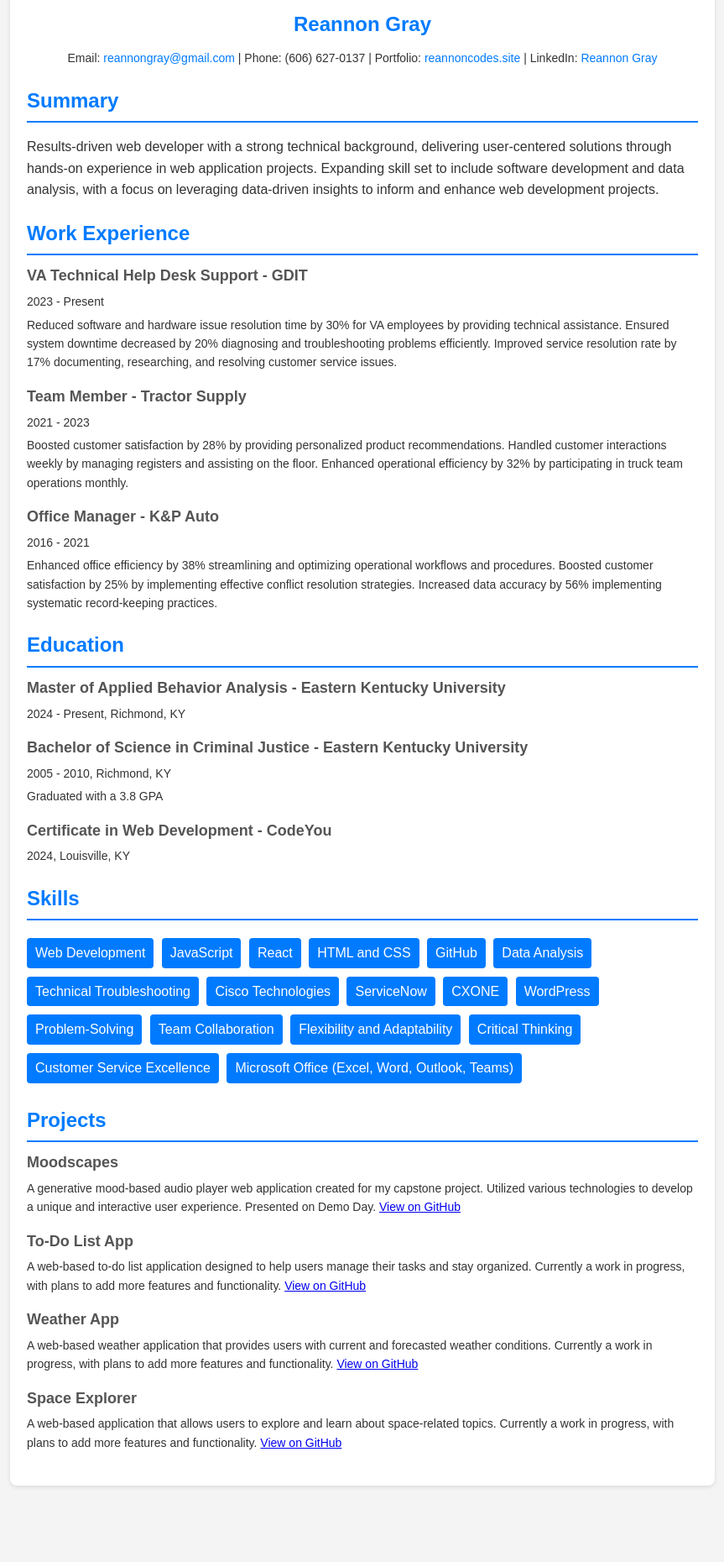
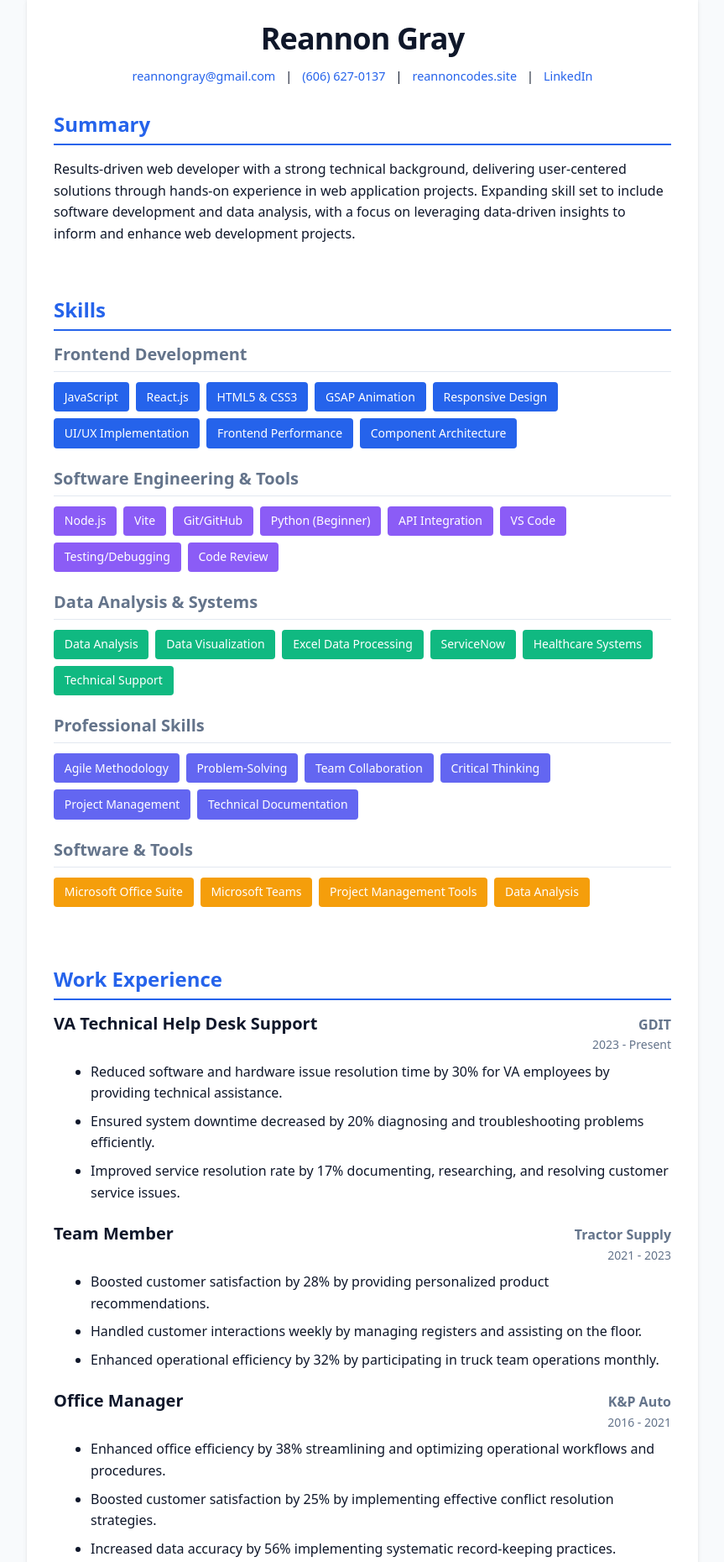
Before and after one commit to reannongray/Reannon-Resume, a plain HTML site: page index.html in a window 1280 px wide. Shown: the part 40-1900 px from the top of the page at 84% size, without its empty margins (208-1071 px from the left). Before the commit the page ends 1829 px from the top, so only its background shows below. Drawn offline with Linux system fonts and the light colour scheme.

Commit message:
added css

```diff
--- a/index.html
+++ b/index.html
@@ -3,197 +3,246 @@
     <head>
         <meta charset="UTF-8" />
         <meta name="viewport" content="width=device-width, initial-scale=1.0" />
-        <title>Web Developer</title>
+        <meta name="description" content="Reannon Gray - Web Developer and Software Engineer Resume">
+        <title>Reannon Gray | Web Developer</title>
+        <link rel="stylesheet" href="styles.css">
     </head>
-
-    <style>
-        body {
-            font-family: Arial, sans-serif;
-            line-height: 1.6;
-            margin: 0;
-            padding: 0;
-            color: #333;
-            background-color: #f4f4f4;
-        }
-        .container {
-            max-width: 800px;
-            margin: 20px auto;
-            padding: 20px;
-            background: #fff;
-            border-radius: 8px;
-            box-shadow: 0 2px 5px rgba(0, 0, 0, 0.1);
-        }
-        h1,
-        h2 {
-            color: #007bff;
-        }
-        .header {
-            text-align: center;
-        }
-        .header h1 {
-            margin: 10px 0;
-        }
-        .contact {
-            margin: 10px 0;
-            font-size: 14px;
-        }
-        .contact a {
-            color: #007bff;
-            text-decoration: none;
-        }
-        .section {
-            margin: 20px 0;
-        }
-        .section h2 {
-            margin-bottom: 10px;
-            border-bottom: 2px solid #007bff;
-            padding-bottom: 5px;
-        }
-        .item {
-            margin-bottom: 15px;
-        }
-        .item h3 {
-            margin: 0;
-            font-size: 18px;
-            color: #555;
-        }
-        .item p {
-            margin: 5px 0;
-            font-size: 14px;
-        }
-        .skills ul {
-            list-style: none;
-            padding: 0;
-        }
-        .skills ul li {
-            display: inline-block;
-            background: #007bff;
-            color: #fff;
-            padding: 5px 10px;
-            margin: 5px 5px 5px 0;
-            border-radius: 4px;
-        }
-    </style>
 
     <body>
         <main class="container">
-        <section class="header">
+            <!-- HEADER SECTION -->
+            <header class="header">
                 <h1>Reannon Gray</h1>
-            <p class="contact">
-                Email: <a href="mailto:reannongray@gmail.com">reannongray@gmail.com</a> |
-                Phone: (606) 627-0137 |
-                Portfolio: <a href="https://reannoncodes.site" target="_blank" rel="noopener noreferrer">reannoncodes.site</a> |
-                LinkedIn: <a href="https://www.linkedin.com/in/reannon-gray-257337269/" target="_blank" rel="noopener noreferrer">Reannon Gray</a>
-            </p>
-        </section>
-            <section class="section">
+                <div class="contact">
+                    <a href="mailto:reannongray@gmail.com">reannongray@gmail.com</a> |
+                    <a href="tel:6066270137">(606) 627-0137</a> |
+                    <a href="https://reannoncodes.site" target="_blank" rel="noopener noreferrer">reannoncodes.site</a> |
+                    <a href="https://www.linkedin.com/in/reannon-gray-257337269/" target="_blank" rel="noopener noreferrer">LinkedIn</a>
+                </div>
+            </header>
+
+            <!-- SUMMARY SECTION -->
+            <section id="summary" class="section">
                 <h2>Summary</h2>
                 <p>
                     Results-driven web developer with a strong technical background, delivering user-centered solutions through hands-on experience in web application projects.
                     Expanding skill set to include software development and data analysis, with a focus on leveraging data-driven insights to inform and enhance web development projects.
                 </p>
-                <section class="section">
-                    <h2>Work Experience</h2>
-                    <div class="item">
-                        <h3>VA Technical Help Desk Support - GDIT</h3>
-                        <p>2023 - Present</p>
-                        <p>
-                            Reduced software and hardware issue resolution time by 30% for VA employees by providing technical assistance.
-                            Ensured system downtime decreased by 20% diagnosing and troubleshooting problems efficiently.
-                            Improved service resolution rate by 17% documenting, researching, and resolving customer service issues.
-                        </p>
+            </section>
+
+            <!-- SKILLS SECTION -->
+            <section id="skills" class="section">
+                <h2>Skills</h2>
+
+                <!-- Frontend Development -->
+                <div class="skills-category">
+                    <h3>Frontend Development</h3>
+                    <div class="skills-text">
+                        <p>JavaScript (JS), React.js, HTML5, CSS3, GSAP Animation, Responsive Web Design, Cross-Browser Compatibility, UI/UX Implementation, Frontend Performance Optimization, Component-Based Architecture, Interactive Web Applications</p>
                     </div>
-                    <div class="item">
-                        <h3>Team Member - Tractor Supply</h3>
-                        <p>2021 - 2023</p>
-                        <p>
-                            Boosted customer satisfaction by 28% by providing personalized product recommendations.
-                            Handled customer interactions weekly by managing registers and assisting on the floor.
-                            Enhanced operational efficiency by 32% by participating in truck team operations monthly.
-                        </p>
+                    <div class="skills-list">
+                        <span>JavaScript</span>
+                        <span>React.js</span>
+                        <span>HTML5 & CSS3</span>
+                        <span>GSAP Animation</span>
+                        <span>Responsive Design</span>
+                        <span>UI/UX Implementation</span>
+                        <span>Frontend Performance</span>
+                        <span>Component Architecture</span>
                     </div>
-                    <div class="item">
-                        <h3>Office Manager - K&P Auto</h3>
-                        <p>2016 - 2021</p>
-                        <p>
-                            Enhanced office efficiency by 38% streamlining and optimizing operational workflows and procedures.
-                            Boosted customer satisfaction by 25% by implementing effective conflict resolution strategies.
-                            Increased data accuracy by 56% implementing systematic record-keeping practices.
-                        </p>
                 </div>
-                </section>
-                <div class="section">
-                    <h2>Education</h2>
-                    <div class="item">
-                        <h3>Master of Applied Behavior Analysis - Eastern Kentucky University</h3>
-                        <p>2024 - Present, Richmond, KY</p>
+
+                <!-- Software Engineering & Tools -->
+                <div class="skills-category">
+                    <h3>Software Engineering & Tools</h3>
+                    <div class="skills-text">
+                        <p>Node.js, Vite, Git, GitHub, Version Control, API Integration, Python (Beginner), Software Development Lifecycle (SDLC), Technical Troubleshooting, VS Code, FTP/Web Deployment, Code Review, Testing/Debugging</p>
                     </div>
-                    <div class="item">
-                        <h3>Bachelor of Science in Criminal Justice - Eastern Kentucky University</h3>
-                        <p>2005 - 2010, Richmond, KY</p>
-                        <p>Graduated with a 3.8 GPA</p>
+                    <div class="skills-list">
+                        <span>Node.js</span>
+                        <span>Vite</span>
+                        <span>Git/GitHub</span>
+                        <span>Python (Beginner)</span>
+                        <span>API Integration</span>
+                        <span>VS Code</span>
+                        <span>Testing/Debugging</span>
+                        <span>Code Review</span>
                     </div>
-                    <div class="item">
-                        <h3>Certificate in Web Development - CodeYou</h3>
-                        <p>2024, Louisville, KY</p>
+                </div>
+
+                <!-- Data Analysis & Systems -->
+                <div class="skills-category">
+                    <h3>Data Analysis & Systems</h3>
+                    <div class="skills-text">
+                        <p>Data Analysis, Data Visualization (Basic), Microsoft Excel, Problem Solving with Data, Cisco Technologies, ServiceNow, CXONE, Healthcare Information Systems, Technical Support, System Troubleshooting</p>
+                    </div>
+                    <div class="skills-list">
+                        <span>Data Analysis</span>
+                        <span>Data Visualization</span>
+                        <span>Excel Data Processing</span>
+                        <span>ServiceNow</span>
+                        <span>Healthcare Systems</span>
+                        <span>Technical Support</span>
+                    </div>
+                </div>
+
+                <!-- Professional Skills -->
+                <div class="skills-category">
+                    <h3>Professional Skills</h3>
+                    <div class="skills-text">
+                        <p>Agile Methodology, Problem-Solving, Team Collaboration, Critical Thinking, Project Management, Customer Service Excellence, Technical Documentation, Clinical Environment Experience</p>
+                    </div>
+                    <div class="skills-list">
+                        <span>Agile Methodology</span>
+                        <span>Problem-Solving</span>
+                        <span>Team Collaboration</span>
+                        <span>Critical Thinking</span>
+                        <span>Project Management</span>
+                        <span>Technical Documentation</span>
+                    </div>
+                </div>
+
+                <!-- Software & Tools -->
+                <div class="skills-category">
+                    <h3>Software & Tools</h3>
+                    <div class="skills-text">
+                        <p>Microsoft Office Suite (Excel, Word, Outlook), Microsoft Teams, Project Management Tools, Data Analysis</p>
+                    </div>
+                    <div class="skills-list">
+                        <span>Microsoft Office Suite</span>
+                        <span>Microsoft Teams</span>
+                        <span>Project Management Tools</span>
+                        <span>Data Analysis</span>
                     </div>
                 </div>
             </section>
-            <section class="section">
-                <h2>Skills</h2>
-                <div class="skills">
-                    <ul>
-                        <li>Web Development</li>
-                        <li>JavaScript</li>
-                        <li>React</li>
-                        <li>HTML and CSS</li>
-                        <li>GitHub</li>
-                        <li>Data Analysis</li>
-                        <li>Technical Troubleshooting</li>
-                        <li>Cisco Technologies</li>
-                        <li>ServiceNow</li>
-                        <li>CXONE</li>
-                        <li>WordPress</li>
-                        <li>Problem-Solving</li>
-                        <li>Team Collaboration</li>
-                        <li>Flexibility and Adaptability</li>
-                        <li>Critical Thinking</li>
-                        <li>Customer Service Excellence</li>
-                        <li>Microsoft Office (Excel, Word, Outlook, Teams)</li>
+
+            <!-- WORK EXPERIENCE SECTION -->
+            <section id="experience" class="section">
+                <h2>Work Experience</h2>
+                <div class="experience-item">
+                    <div class="job-header">
+                        <h3>VA Technical Help Desk Support</h3>
+                        <div class="company-date">
+                            <span class="company">GDIT</span>
+                            <span class="date">2023 - Present</span>
+                        </div>
+                    </div>
+                    <ul class="achievements">
+                        <li>Reduced software and hardware issue resolution time by 30% for VA employees by providing technical assistance.</li>
+                        <li>Ensured system downtime decreased by 20% diagnosing and troubleshooting problems efficiently.</li>
+                        <li>Improved service resolution rate by 17% documenting, researching, and resolving customer service issues.</li>
+                    </ul>
+                </div>
+
+                <div class="experience-item">
+                    <div class="job-header">
+                        <h3>Team Member</h3>
+                        <div class="company-date">
+                            <span class="company">Tractor Supply</span>
+                            <span class="date">2021 - 2023</span>
+                        </div>
+                    </div>
+                    <ul class="achievements">
+                        <li>Boosted customer satisfaction by 28% by providing personalized product recommendations.</li>
+                        <li>Handled customer interactions weekly by managing registers and assisting on the floor.</li>
+                        <li>Enhanced operational efficiency by 32% by participating in truck team operations monthly.</li>
+                    </ul>
+                </div>
+
+                <div class="experience-item">
+                    <div class="job-header">
+                        <h3>Office Manager</h3>
+                        <div class="company-date">
+                            <span class="company">K&P Auto</span>
+                            <span class="date">2016 - 2021</span>
+                        </div>
+                    </div>
+                    <ul class="achievements">
+                        <li>Enhanced office efficiency by 38% streamlining and optimizing operational workflows and procedures.</li>
+                        <li>Boosted customer satisfaction by 25% by implementing effective conflict resolution strategies.</li>
+                        <li>Increased data accuracy by 56% implementing systematic record-keeping practices.</li>
                     </ul>
                 </div>
             </section>
-            <section class="section">
+
+            <!-- EDUCATION SECTION -->
+            <section id="education" class="section">
+                <h2>Education</h2>
+                <div class="education-item">
+                    <h3>Master of Applied Behavior Analysis</h3>
+                    <div class="school-info">
+                        <span class="school">Eastern Kentucky University</span>
+                        <span class="date">2024 - Present, Richmond, KY</span>
+                    </div>
+                </div>
+
+                <div class="education-item">
+                    <h3>Bachelor of Science in Criminal Justice</h3>
+                    <div class="school-info">
+                        <span class="school">Eastern Kentucky University</span>
+                        <span class="date">2005 - 2010, Richmond, KY</span>
+                    </div>
+                    <p>Graduated with a 3.8 GPA</p>
+                </div>
+
+                <div class="education-item">
+                    <h3>Certificate in Web Development</h3>
+                    <div class="school-info">
+                        <span class="school">CodeYou</span>
+                        <span class="date">2024, Louisville, KY</span>
+                    </div>
+                </div>
+            </section>
+
+            <!-- PROJECTS SECTION -->
+            <section id="projects" class="section">
                 <h2>Projects</h2>
-                <div class="item">
+                <div class="project-item">
+                    <div class="project-header">
                         <h3>Moodscapes</h3>
+                        <a href="https://moodscapes.reannoncodes.site/" target="_blank" rel="noopener noreferrer">View Project</a>
+                    </div>
                     <p>
                         A generative mood-based audio player web application created for my capstone project. Utilized various technologies to develop a unique and interactive user experience. Presented on Demo Day.
-                        <a href="https://github.com/reannongray/moodscapes" target="_blank" rel="noopener noreferrer">View on GitHub</a>
                     </p>
                 </div>
-                <div class="item">
+
+                <div class="project-item">
+                    <div class="project-header">
                         <h3>To-Do List App</h3>
+                        <a href="https://taskattack.reannoncodes.site/" target="_blank" rel="noopener noreferrer">View Project</a>
+                    </div>
                     <p>
                         A web-based to-do list application designed to help users manage their tasks and stay organized. Currently a work in progress, with plans to add more features and functionality.
-                        <a href="https://github.com/reannongray/todo-list-app" target="_blank" rel="noopener noreferrer">View on GitHub</a>
                     </p>
                 </div>
-                <div class="item">
+
+                <div class="project-item">
+                    <div class="project-header">
                         <h3>Weather App</h3>
+                        <a href="https://highlownopressure.reannoncodes.site/src/index.html" target="_blank" rel="noopener noreferrer">View Project</a>
+                    </div>
                     <p>
                         A web-based weather application that provides users with current and forecasted weather conditions. Currently a work in progress, with plans to add more features and functionality.
-                        <a href="https://github.com/reannongray/weatherapp" target="_blank" rel="noopener noreferrer">View on GitHub</a>
                     </p>
                 </div>
-                <div class="item">
+
+                <div class="project-item">
+                    <div class="project-header">
                         <h3>Space Explorer</h3>
+                        <a href="https://space.reannoncodes.site/" target="_blank" rel="noopener noreferrer">View Project</a>
+                    </div>
                     <p>
                         A web-based application that allows users to explore and learn about space-related topics. Currently a work in progress, with plans to add more features and functionality.
-                        <a href="https://space.reannoncodes.site/" target="_blank" rel="noopener noreferrer">View on GitHub</a>
                     </p>
                 </div>
             </section>
         </main>
+
+        <!-- Optional: Add footer if needed -->
+        <footer>
+            <p>© 2025 Reannon Gray. All rights reserved.</p>
+        </footer>
     </body>
 </html>
--- /dev/null
+++ b/styles.css
@@ -0,0 +1,349 @@
+/*
+ * Modern Resume Stylesheet
+ * ATS-friendly with clean typography and modern visual elements
+ */
+
+/* Base Styles & Typography */
+:root {
+    --primary: #2563eb;
+    --primary-dark: #1d4ed8;
+    --secondary: #64748b;
+    --light: #f8fafc;
+    --dark: #0f172a;
+    --success: #10b981;
+    --warning: #f59e0b;
+    --info: #0ea5e9;
+    --danger: #ef4444;
+    --border: #e2e8f0;
+    --frontend: #2563eb;
+    --software: #8b5cf6;
+    --data: #10b981;
+    --professional: #6366f1;
+    --tools: #f59e0b;
+
+    --shadow-sm: 0 1px 2px rgba(0, 0, 0, 0.05);
+    --shadow: 0 1px 3px rgba(0, 0, 0, 0.1), 0 1px 2px rgba(0, 0, 0, 0.06);
+    --shadow-md: 0 4px 6px -1px rgba(0, 0, 0, 0.1), 0 2px 4px -1px rgba(0, 0, 0, 0.06);
+
+    --font-sans: system-ui, -apple-system, BlinkMacSystemFont, "Segoe UI", Roboto, "Helvetica Neue", Arial, sans-serif;
+}
+
+* {
+    box-sizing: border-box;
+    margin: 0;
+    padding: 0;
+}
+
+html {
+    font-size: 16px;
+    line-height: 1.5;
+}
+
+body {
+    font-family: var(--font-sans);
+    color: var(--dark);
+    background-color: var(--light);
+    line-height: 1.6;
+    margin: 0;
+    padding: 0;
+}
+
+h1, h2, h3, h4, h5, h6 {
+    margin-top: 0;
+    color: var(--dark);
+    line-height: 1.2;
+}
+
+h1 {
+    font-size: 2.25rem;
+    font-weight: 700;
+    letter-spacing: -0.025em;
+}
+
+h2 {
+    font-size: 1.5rem;
+    margin-bottom: 1rem;
+    color: var(--primary);
+    border-bottom: 2px solid var(--primary);
+    padding-bottom: 0.5rem;
+}
+
+h3 {
+    font-size: 1.25rem;
+    font-weight: 600;
+    margin-bottom: 0.5rem;
+}
+
+p {
+    margin-bottom: 1rem;
+}
+
+a {
+    color: var(--primary);
+    text-decoration: none;
+    transition: color 0.2s;
+}
+
+a:hover {
+    color: var(--primary-dark);
+    text-decoration: underline;
+}
+
+ul {
+    padding-left: 1.5rem;
+}
+
+li {
+    margin-bottom: 0.5rem;
+}
+
+/* Container & Main Layout */
+.container {
+    max-width: 800px;
+    margin: 2rem auto;
+    padding: 2rem;
+    background-color: white;
+    border-radius: 8px;
+    box-shadow: var(--shadow-md);
+}
+
+/* Header Styles */
+.header {
+    margin-bottom: 2rem;
+    text-align: center;
+}
+
+.header h1 {
+    margin-bottom: 0.75rem;
+}
+
+.contact {
+    display: flex;
+    justify-content: center;
+    flex-wrap: wrap;
+    gap: 0.75rem;
+    font-size: 0.9rem;
+}
+
+/* Section Styles */
+.section {
+    margin-bottom: 2rem;
+    padding-bottom: 1rem;
+}
+
+/* Skills Section */
+.skills-category {
+    margin-bottom: 1.5rem;
+}
+
+.skills-category h3 {
+    margin-bottom: 0.75rem;
+    color: var(--secondary);
+    font-weight: 600;
+    border-bottom: 1px solid var(--border);
+    padding-bottom: 0.5rem;
+}
+
+/* Hidden text for ATS */
+.skills-text {
+    position: absolute;
+    width: 1px;
+    height: 1px;
+    padding: 0;
+    margin: -1px;
+    overflow: hidden;
+    clip: rect(0, 0, 0, 0);
+    white-space: nowrap;
+    border-width: 0;
+}
+
+.skills-list {
+    display: flex;
+    flex-wrap: wrap;
+    gap: 0.5rem;
+    margin-bottom: 0.5rem;
+}
+
+.skills-list span {
+    display: inline-block;
+    padding: 0.4rem 0.8rem;
+    background-color: var(--primary);
+    color: white;
+    border-radius: 4px;
+    font-size: 0.875rem;
+    transition: all 0.2s;
+}
+
+.skills-list span:hover {
+    transform: translateY(-2px);
+    box-shadow: var(--shadow);
+}
+
+/* Skill category colors */
+.skills-category:nth-of-type(1) .skills-list span {
+    background-color: var(--frontend);
+}
+
+.skills-category:nth-of-type(2) .skills-list span {
+    background-color: var(--software);
+}
+
+.skills-category:nth-of-type(3) .skills-list span {
+    background-color: var(--data);
+}
+
+.skills-category:nth-of-type(4) .skills-list span {
+    background-color: var(--professional);
+}
+
+.skills-category:nth-of-type(5) .skills-list span {
+    background-color: var(--tools);
+}
+
+/* Experience Section */
+.experience-item {
+    margin-bottom: 1.5rem;
+}
+
+.job-header {
+    display: flex;
+    flex-wrap: wrap;
+    justify-content: space-between;
+    align-items: baseline;
+    margin-bottom: 0.5rem;
+}
+
+.company-date {
+    display: flex;
+    flex-direction: column;
+    text-align: right;
+}
+
+.company {
+    font-weight: 600;
+    color: var(--secondary);
+}
+
+.date {
+    font-size: 0.875rem;
+    color: var(--secondary);
+}
+
+.achievements {
+    list-style-type: disc;
+    margin-left: 1.25rem;
+}
+
+/* Education Section */
+.education-item {
+    margin-bottom: 1.5rem;
+}
+
+.school-info {
+    display: flex;
+    flex-wrap: wrap;
+    justify-content: space-between;
+    margin-bottom: 0.5rem;
+}
+
+.school {
+    font-weight: 500;
+}
+
+/* Projects Section */
+.project-item {
+    margin-bottom: 1.5rem;
+}
+
+.project-header {
+    display: flex;
+    justify-content: space-between;
+    align-items: center;
+    margin-bottom: 0.5rem;
+}
+
+.project-header a {
+    font-size: 0.875rem;
+    padding: 0.25rem 0.5rem;
+    background-color: var(--primary);
+    color: white;
+    border-radius: 4px;
+    transition: background-color 0.2s;
+}
+
+.project-header a:hover {
+    background-color: var(--primary-dark);
+    text-decoration: none;
+}
+
+/* Footer */
+footer {
+    text-align: center;
+    margin: 2rem 0;
+    font-size: 0.875rem;
+    color: var(--secondary);
+}
+
+/* Responsive Adjustments */
+@media (max-width: 768px) {
+    html {
+        font-size: 14px;
+    }
+
+    .container {
+        padding: 1.5rem;
+        margin: 1rem;
+    }
+
+    .job-header, .school-info, .project-header {
+        flex-direction: column;
+        align-items: flex-start;
+    }
+
+    .company-date {
+        text-align: left;
+        margin-bottom: 0.5rem;
+    }
+
+    .project-header a {
+        margin-top: 0.5rem;
+    }
+}
+
+@media print {
+    body {
+        background-color: white;
+    }
+
+    .container {
+        margin: 0;
+        padding: 0.5in;
+        box-shadow: none;
+        max-width: 100%;
+    }
+
+    .skills-list span {
+        background-color: white !important;
+        color: var(--dark);
+        border: 1px solid var(--border);
+    }
+
+    .project-header a {
+        display: none;
+    }
+
+    footer {
+        display: none;
+    }
+
+    /* Always be sure to provide the URL in printed version */
+    .contact a::after {
+        content: " (" attr(href) ")";
+        font-size: 0.85em;
+        font-weight: normal;
+    }
+
+    a {
+        text-decoration: underline;
+    }
+}
```
Lines whose indentation alone changed are shown as unchanged.
